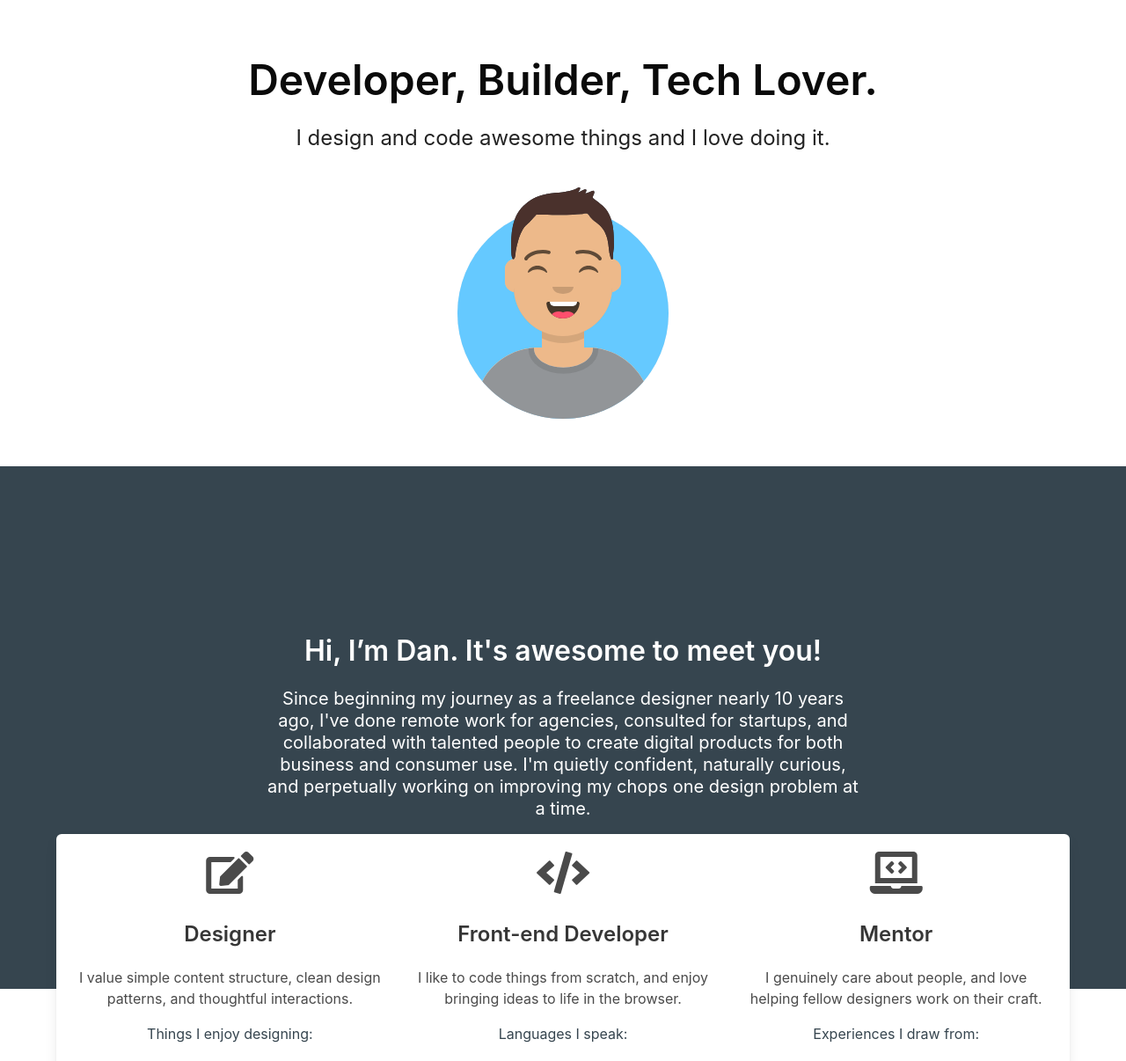
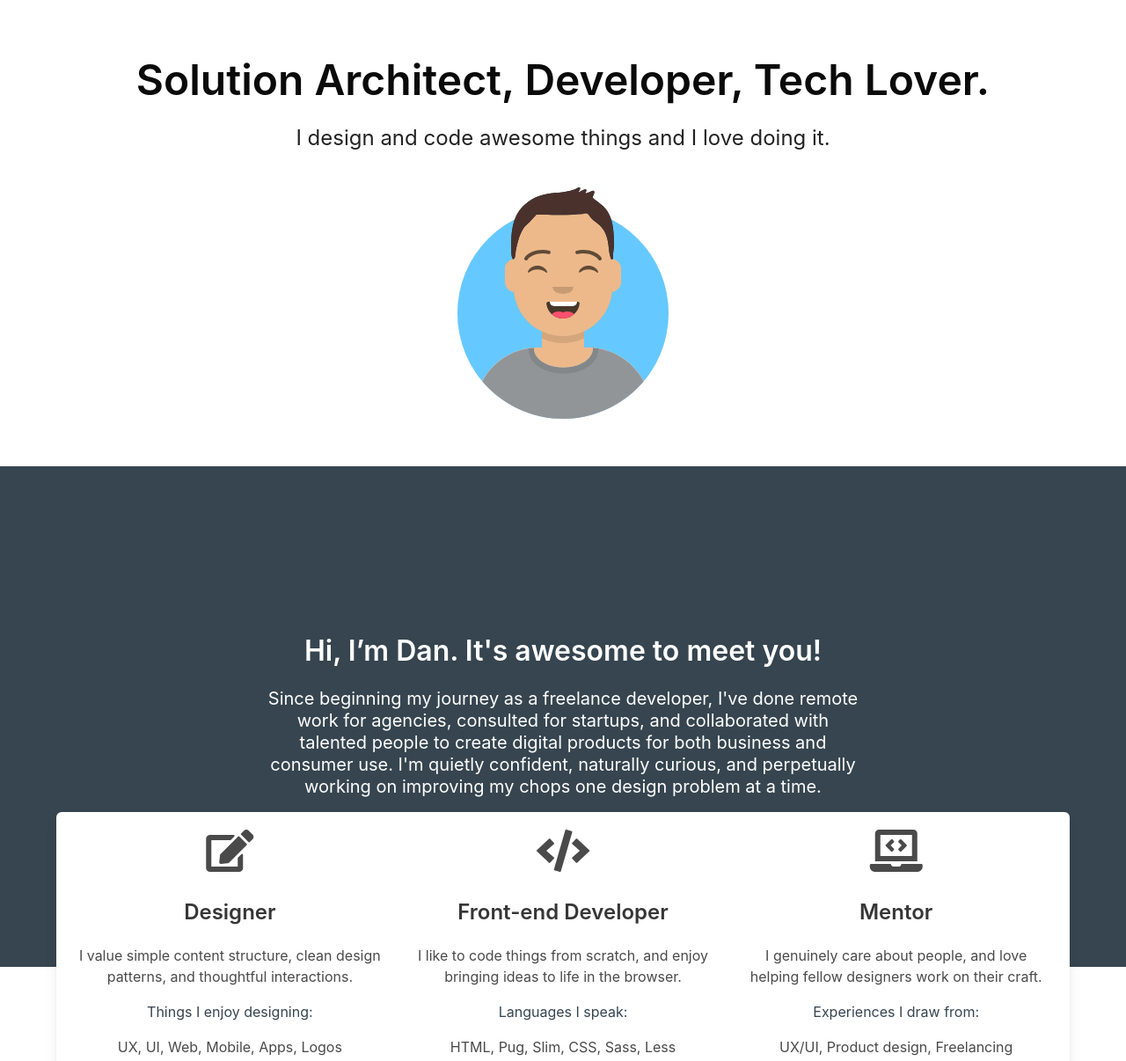
Before and after one commit to danp-dev/DanP-Dev-Website, a Gatsby site: page / in a window 1280 px wide. Shown: the part 78-1284 px from the top of the page at 88% size. Built offline with nearby package versions, Linux system fonts and the light colour scheme; Gatsby itself is replaced by a stand-in of ours.

Commit message:
Update index.js

```diff
--- a/src/pages/index.js
+++ b/src/pages/index.js
@@ -16,7 +16,7 @@ const IndexPage = () => (
       <div className="container">
           <div className="columns is-centered">
             <div className="column">
-              <h1 className="title is-spaced is-size-1-desktop is-size-2-tablet is-size-3-mobile">Developer, Builder, Tech Lover.</h1>
+              <h1 className="title is-spaced is-size-1-desktop is-size-2-tablet is-size-3-mobile">Solution Architect, Developer, Tech Lover.</h1>
               <h2 className="subtitle is-size-4-desktop">I design and code awesome things and I love doing it.</h2><img class="avatar" src={avatar}/>
             </div>
           </div>
@@ -29,7 +29,7 @@ const IndexPage = () => (
         <div className="columns is-centered py-6">
           <div className="column is-three-fifths">
             <h1 className="title is-spaced is-size-3-desktop is-size-4-mobile has-text-white">Hi, I’m Dan. It's awesome to meet you!</h1>
-            <h2 className="subtitle is-size-5-desktop has-text-white">Since beginning my journey as a freelance designer nearly 10 years ago, I've done remote work for agencies, consulted for startups, and collaborated with talented people to create digital products for both business and consumer use. I'm quietly confident, naturally curious, and perpetually working on improving my chops one design problem at a time.</h2>
+            <h2 className="subtitle is-size-5-desktop has-text-white">Since beginning my journey as a freelance developer, I've done remote work for agencies, consulted for startups, and collaborated with talented people to create digital products for both business and consumer use. I'm quietly confident, naturally curious, and perpetually working on improving my chops one design problem at a time.</h2>
           </div>
         </div>
       </div>
```
